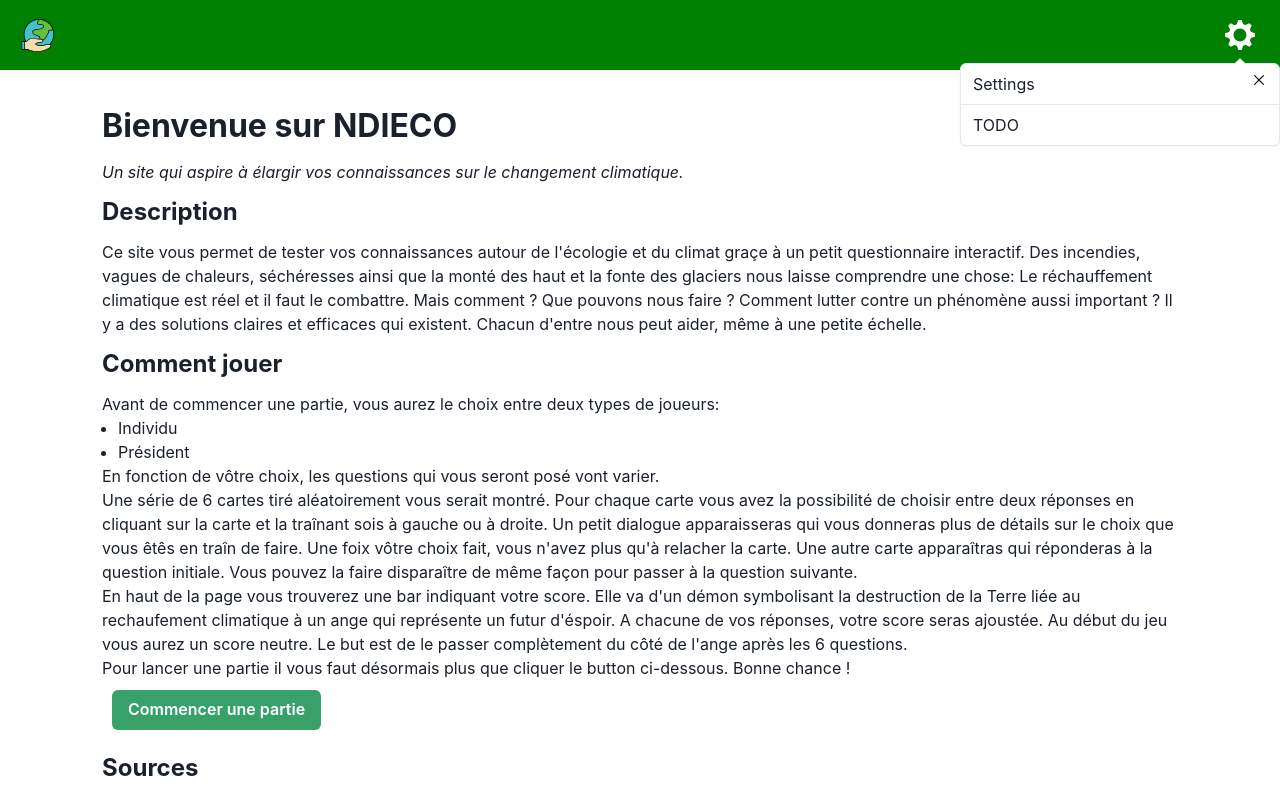
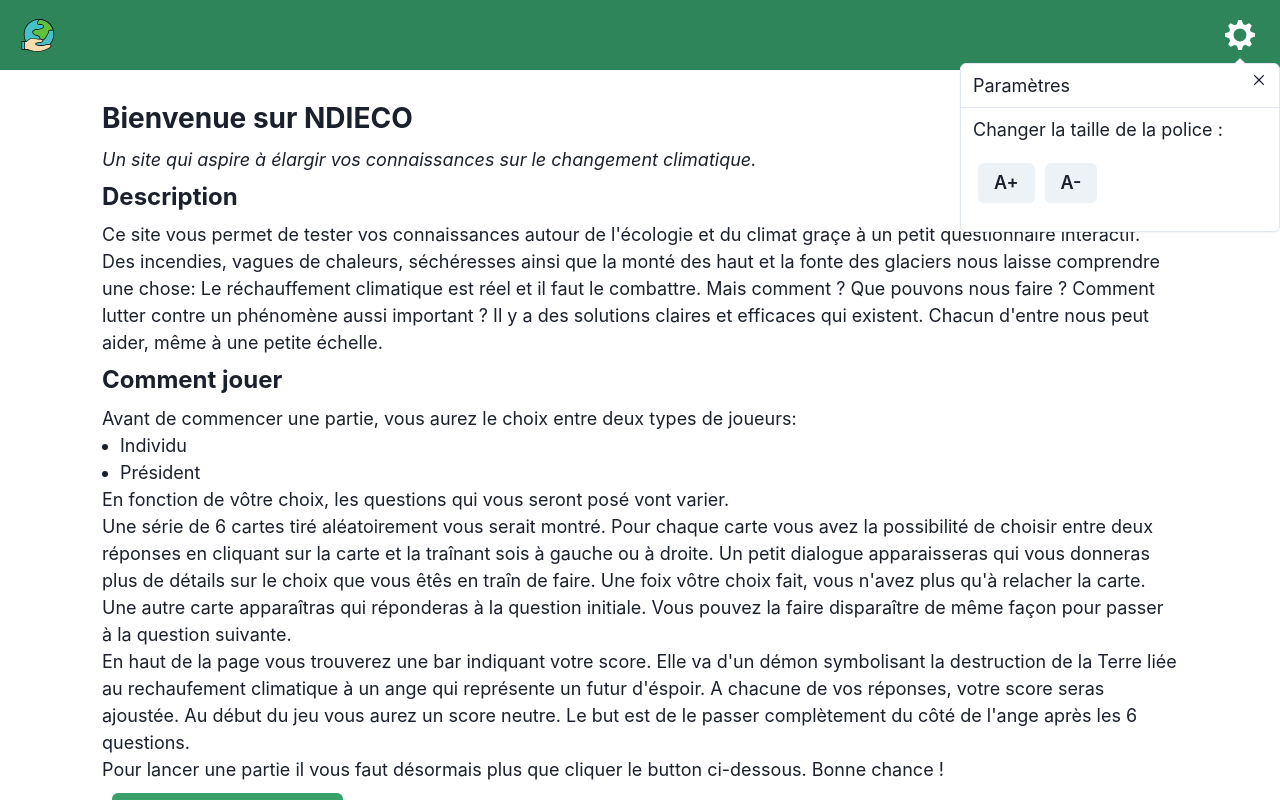
Before and after one commit to nuit-chill/front, a React (Vite) app: page / in a window 1280 px wide. Both pictures are taken after a click on the button "Settings". Shown: the top 800 px of the page. Built offline with nearby package versions, Linux system fonts and the light colour scheme.

Commit message:
feat: modify font size in settings

```diff
--- a/src/App.tsx
+++ b/src/App.tsx
@@ -2,13 +2,44 @@ import './App.css'
 import { ChakraProvider } from '@chakra-ui/react'
 import Navbar from './components/navbar.js'
 import { Outlet } from 'react-router-dom'
+import { useSelector } from 'react-redux'
+import { RootState } from './store'
+import { extendTheme } from '@chakra-ui/react'
 
 function App() {
+  const font = useSelector((state: RootState) => state.fontSize.value);
+  const theme = extendTheme({
+    components: {
+      Button: {
+        sizes: {
+          lg: {
+            fontSize: font + 4 + 'px',
+          },
+          md: {
+            fontSize: font + 'px',
+          }
+        },
+      },
+      Heading: {
+        sizes: {
+          xl: {
+            fontSize: font + 10 + 'px',
+          },
+          lg: {
+            fontSize: font + 6 + 'px',
+          }
+        }
+      }
+    }
+  })
+
   return (
-    <ChakraProvider>
-      <Navbar />
-      <div id='outlet'>
-        <Outlet />
+    <ChakraProvider theme={ theme }>
+      <div style={{fontSize: (font + 'px')}}>
+        <Navbar />
+        <div id='outlet'>
+          <Outlet />
+        </div>
       </div>
     </ChakraProvider>
   )
--- a/src/components/navbar.tsx
+++ b/src/components/navbar.tsx
@@ -1,24 +1,21 @@
 import { SettingsIcon } from "@chakra-ui/icons"
-import { IconButton, Popover, PopoverArrow, PopoverBody, PopoverCloseButton, PopoverContent, PopoverHeader, PopoverTrigger } from "@chakra-ui/react";
+import { IconButton, Popover, PopoverTrigger } from "@chakra-ui/react";
 import Logo from '../assets/logo.svg';
+import { Settings } from "./settings";
+import { Link } from "react-router-dom";
 
 const Navbar = () => {
     return (
       <nav className="navbar">
         <div>
-        <img src={Logo} alt="logo" />
+        <Link to='/'><img src={Logo} alt="return to home page logo" /></Link>
         </div>
         <div>
             <Popover>
             <PopoverTrigger>
             <IconButton aria-label='Settings' isRound={true} variant='ghost' icon={<SettingsIcon w={30} h={30} color={"white"} />} />
             </PopoverTrigger>
-            <PopoverContent>
-                <PopoverArrow />
-                <PopoverCloseButton />
-                <PopoverHeader>Settings</PopoverHeader>
-                <PopoverBody>TODO</PopoverBody>
-            </PopoverContent>
+            <Settings />
             </Popover>
         </div>
       </nav>
--- /dev/null
+++ b/src/components/settings.tsx
@@ -0,0 +1,18 @@
+import { Button, PopoverArrow, PopoverBody, PopoverCloseButton, PopoverContent, PopoverHeader } from "@chakra-ui/react"
+import { useDispatch } from 'react-redux'
+import { decrease, increase } from "../slices/font-size";
+
+export const Settings = () => {
+    const dispatch = useDispatch();
+
+    return <PopoverContent>
+    <PopoverArrow />
+    <PopoverCloseButton />
+    <PopoverHeader>Paramètres</PopoverHeader>
+    <PopoverBody>
+        <p>Changer la taille de la police&nbsp;:</p>
+        <Button className='marginBox' onClick={() => dispatch(increase())}>A+</Button>
+        <Button className="marginBox" onClick={() => dispatch(decrease())}>A-</Button>
+    </PopoverBody>
+</PopoverContent>
+}
--- a/src/index.css
+++ b/src/index.css
@@ -8,8 +8,8 @@
   align-items: center;
   padding-left: 20px;
   padding-right: 20px;
-  background-color: green;
-  position: absolute;
+  background-color: #2F855A;
+  position: fixed;
   top: 0;
   left: 0;
   right: 0;
@@ -17,5 +17,5 @@
 }
 
 .marginBox {
-  margin: 20px 10px;
+  margin: 20px 5px;
 }
--- a/src/pages/game-page.tsx
+++ b/src/pages/game-page.tsx
@@ -1,6 +1,6 @@
 import { useSelector, useDispatch } from 'react-redux'
 import { RootState } from '../store';
-import { Button, Heading, Text } from '@chakra-ui/react';
+import { Button, Heading } from '@chakra-ui/react';
 import { toSmall } from '../slices/scale';
 
 export const GamePage = () => {
@@ -10,12 +10,12 @@ export const GamePage = () => {
     return <>
         {
             scale === 0 ? <div>
-                <Heading as='h3' size='lg'>
+                <Heading as='h1' size='xl'>
                     Choisissez votre échelle de jeu
                 </Heading>
-                <Text className='marginBox' fontSize='lg'>Selon votre choix, vous serez invité à prendre des décisions pour une seule personne ou pour un grand pouvoir politique (département/pays).</Text>
+                <p className='marginBox'>Selon votre choix, vous serez invité à prendre des décisions pour une seule personne ou pour un grand pouvoir politique (département/pays).</p>
                 <div>
-                    <Button className='marginBox' colorScheme='teal' size='lg' onClick={() => dispatch(toSmall())}>
+                    <Button className='marginBox' colorScheme='green' size='lg' onClick={() => dispatch(toSmall())}>
                         Individu
                     </Button>
                     <Button className='marginBox' colorScheme='blue' size='lg' onClick={() => dispatch(toSmall())}>
--- a/src/pages/home-page.tsx
+++ b/src/pages/home-page.tsx
@@ -1,4 +1,4 @@
-import { Button, ListIcon, ListItem } from '@chakra-ui/react'
+import { Button, Heading, ListIcon, ListItem } from '@chakra-ui/react'
 import { UnorderedList } from '@chakra-ui/react'
 import { Link } from '@chakra-ui/react'
 import { ExternalLinkIcon } from '@chakra-ui/icons'
@@ -9,13 +9,15 @@ export const HomePage = () => {
     return (
         <>
             <section className='welcome'>
-                <h1>Bienvenue sur NDIECO</h1>
+                <Heading as='h1' size='xl'>
+                    Bienvenue sur NDIECO
+                </Heading>
                 <p><i>Un site qui aspire à élargir vos connaissances sur le changement climatique.</i></p>
-                <h2>Description</h2>
+                <Heading as='h2' size='lg'>Description</Heading>
                 <p>Ce site vous permet de tester vos connaissances autour de l'écologie et du climat graçe à un petit questionnaire interactif. Des incendies, vagues de chaleurs, séchéresses ainsi que la monté des haut et la fonte des glaciers nous laisse comprendre une chose: Le réchauffement climatique est réel et il faut le combattre. Mais comment ? Que pouvons nous faire ? Comment lutter contre un phénomène aussi important ? Il y a des solutions claires et efficaces qui existent. Chacun d'entre nous peut aider, même à une petite échelle. </p>
             </section>
             <section className='gamerules'>
-                <h2>Comment jouer</h2>
+                <Heading as='h2' size='lg'>Comment jouer</Heading>
                 <p>Avant de commencer une partie, vous aurez le choix entre deux types de joueurs:</p>
                 <UnorderedList>
                     <ListItem>Individu</ListItem>
@@ -28,7 +30,7 @@ export const HomePage = () => {
                 <Button colorScheme='green' style={{margin: 10}} onClick={() => navigate("/game")}>Commencer une partie</Button>
                 </section>
             <section className='sources'>
-                <h2>Sources</h2>
+                <Heading as='h2' size='lg'>Sources</Heading>
                 <UnorderedList>
                     <ListItem><ListIcon as={ExternalLinkIcon} color='teal'/><Link color='teal' href='https://reseauactionclimat.org/6e-rapport-du-giec-quelles-solutions-face-au-changement-climatique/' isExternal>https://reseauactionclimat.org/6e-rapport-du-giec-quelles-solutions-face-au-changement-climatique/</Link></ListItem>
                     <ListItem><ListIcon as={ExternalLinkIcon} color='teal'/><Link color='teal' href='https://reseauactionclimat.org/comprendre-urgence/' isExternal>https://reseauactionclimat.org/comprendre-urgence/</Link></ListItem>
--- /dev/null
+++ b/src/slices/font-size.ts
@@ -0,0 +1,21 @@
+import { createSlice } from '@reduxjs/toolkit'
+
+export const fontSizeSlice = createSlice({
+  name: 'font-size',
+  initialState: {
+    value: 18
+  },
+  reducers: {
+    increase: state => {
+      state.value ++
+    },
+    decrease: state => {
+      state.value --
+    },
+  }
+})
+
+// Action creators are generated for each case reducer function
+export const { increase, decrease } = fontSizeSlice.actions
+
+export default fontSizeSlice.reducer
--- a/src/store.ts
+++ b/src/store.ts
@@ -1,9 +1,11 @@
 import { configureStore } from '@reduxjs/toolkit'
 import scaleReducer from './slices/scale'
+import fontSizeReducer from './slices/font-size'
 
 const store = configureStore({
   reducer: {
-    scale: scaleReducer
+    scale: scaleReducer,
+    fontSize: fontSizeReducer,
   }
 })
 
```
